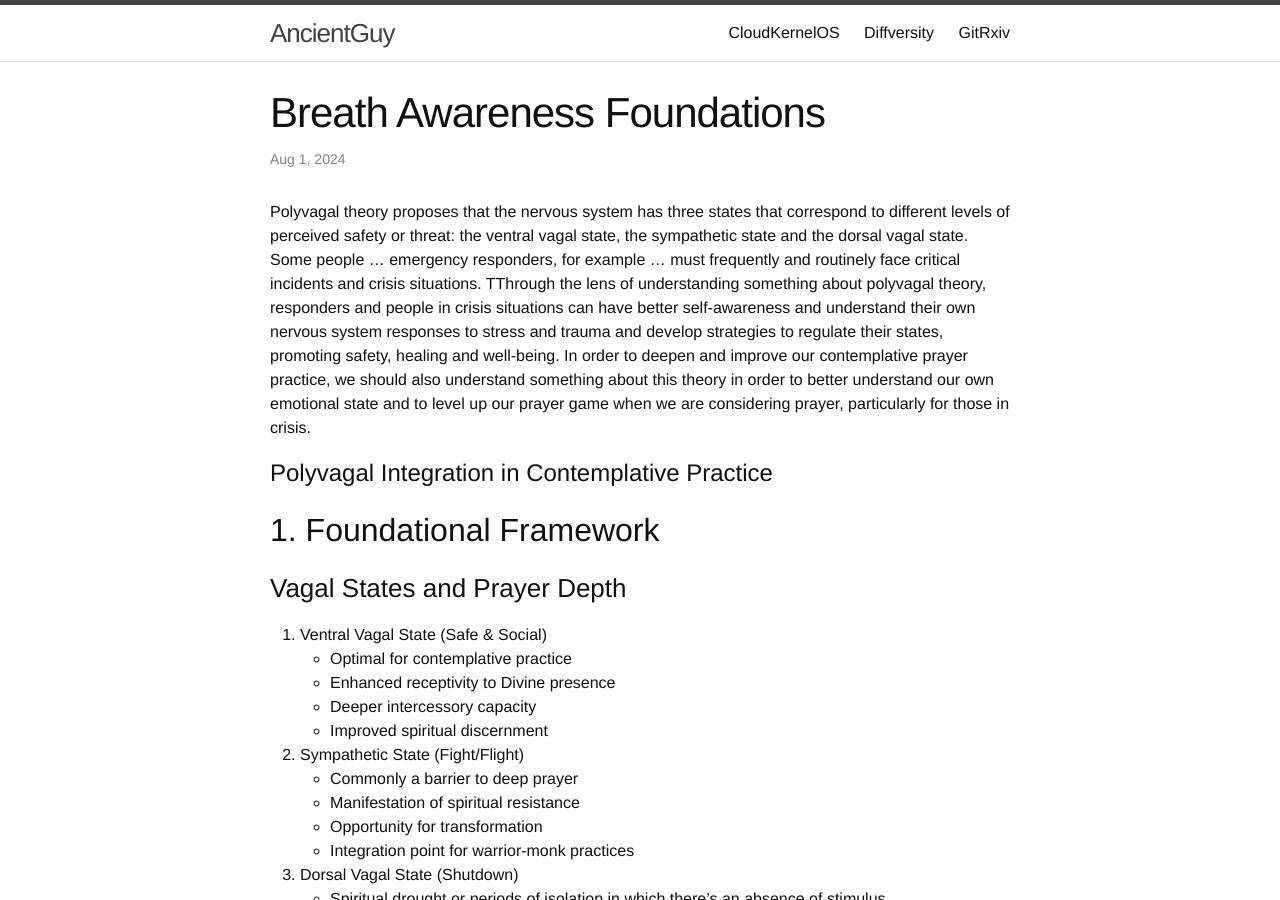
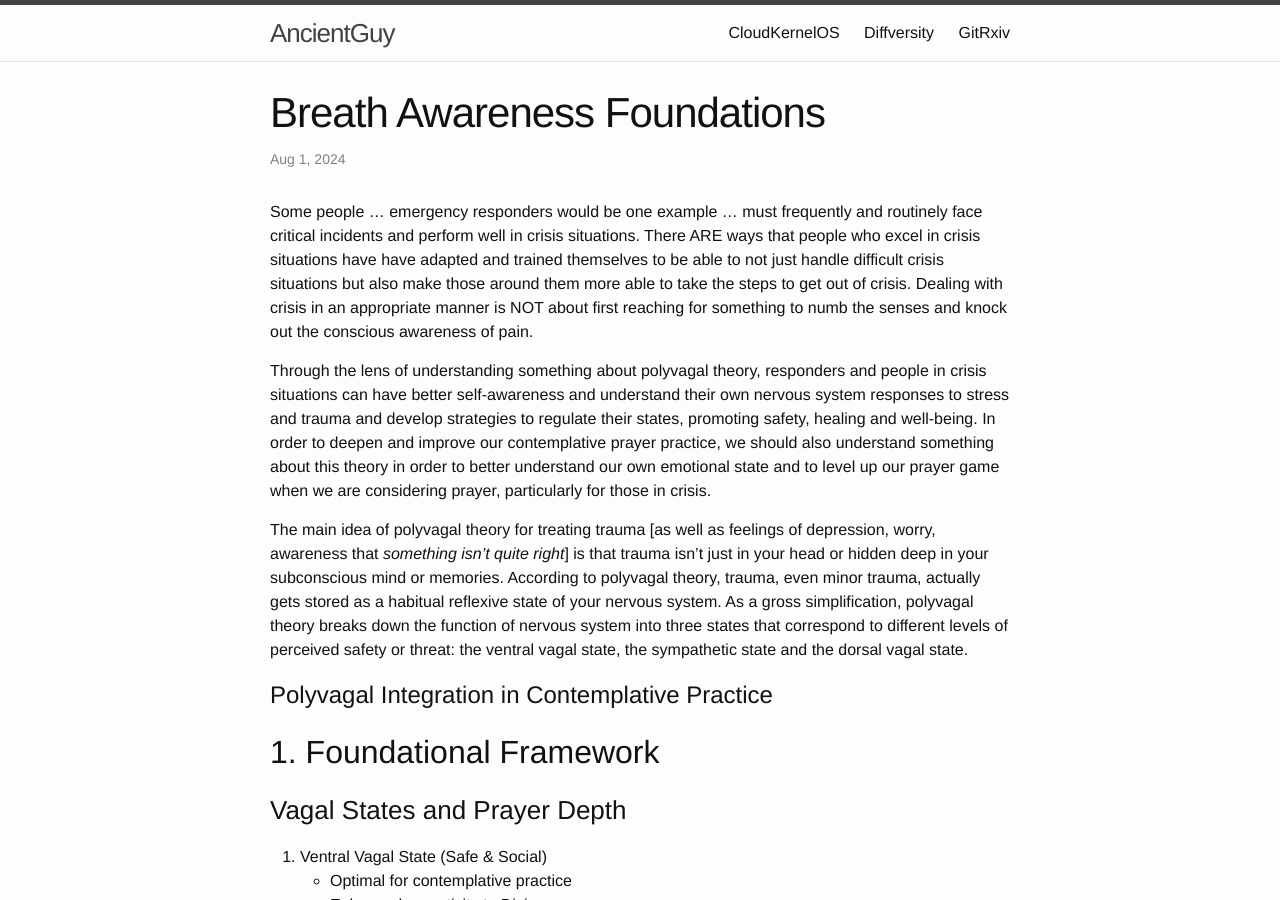
Before and after one commit to soilqualitylab/soilqualitylab.github.io, a Jekyll site: the page built from _posts/2024-08-01-Breath-Awareness-Foundations.md, in a window 1280 px wide and 900 px high. Built offline with Jekyll 4.4.1, drawn with Linux system fonts in a browser that asks for light colours.

Commit message:
Responding in crisis situations

```diff
--- a/_posts/2024-08-01-Breath-Awareness-Foundations.md
+++ b/_posts/2024-08-01-Breath-Awareness-Foundations.md
@@ -5,7 +5,13 @@ date:   2024-08-01 4:30:00
 categories: template
 ---
 
-Polyvagal theory proposes that the nervous system has three states that correspond to different levels of perceived safety or threat: the ventral vagal state, the sympathetic state and the dorsal vagal state. Some people ... emergency responders, for example ... must frequently and routinely face critical incidents and crisis situations. TThrough the lens of understanding something about polyvagal theory, responders and people in crisis situations can have better self-awareness and understand their own nervous system responses to stress and trauma and develop strategies to regulate their states, promoting safety, healing and well-being. In order to deepen and improve our contemplative prayer practice, we should also understand something about this theory in order to better understand our own emotional state and to level up our prayer game when we are considering prayer, particularly for those in crisis.
+Some people ... emergency responders would be one example ... must frequently and routinely face critical incidents and perform well in crisis situations. There ARE ways that people who excel in crisis situations have have adapted and trained themselves to be able to not just handle difficult crisis situations but also make those around them more able to take the steps to get out of crisis. Dealing with crisis in an appropriate manner is NOT about first reaching for something to numb the senses and knock out the conscious awareness of pain.
+
+Through the lens of understanding something about polyvagal theory, responders and people in crisis situations can have better self-awareness and understand their own nervous system responses to stress and trauma and develop strategies to regulate their states, promoting safety, healing and well-being. In order to deepen and improve our contemplative prayer practice, we should also understand something about this theory in order to better understand our own emotional state and to level up our prayer game when we are considering prayer, particularly for those in crisis.
+
+The main idea of polyvagal theory for treating trauma [as well as feelings of depression, worry, awareness that *something isn't quite right*] is that trauma isn’t just in your head or hidden deep in your subconscious mind or memories. According to polyvagal theory, trauma, even minor trauma, actually gets stored as a habitual reflexive state of your nervous system. As a gross simplification, polyvagal theory breaks down the function of nervous system into three states that correspond to different levels of perceived safety or threat: the ventral vagal state, the sympathetic state and the dorsal vagal state.
+
+
 
 # Polyvagal Integration in Contemplative Practice
 
```
